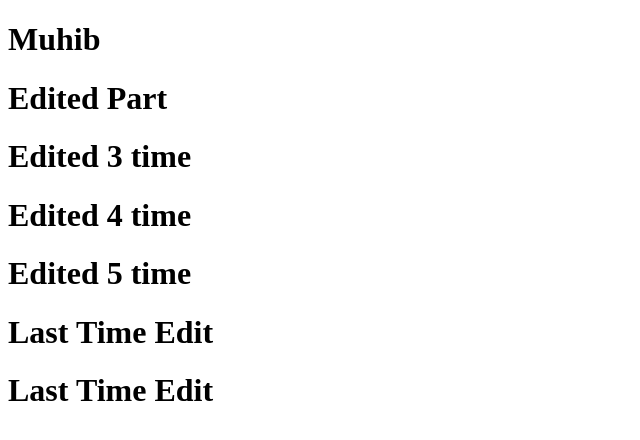
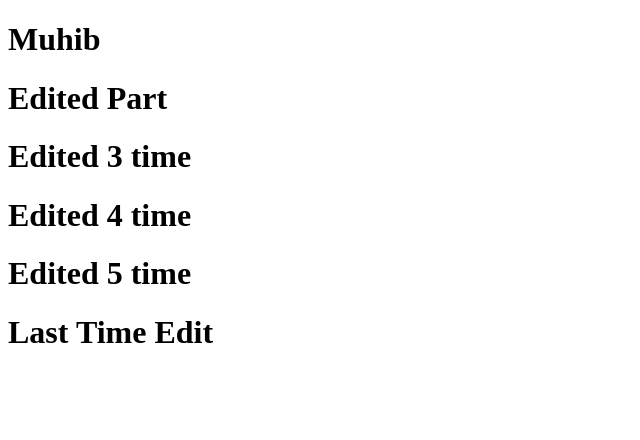
Before and after one commit to Muhibdad/Bootcamp2020, a plain HTML site: page index.html in a window 1280 px wide. Shown: the whole page, without its empty margins (0-640 px from the left). Drawn offline with Linux system fonts and the light colour scheme.

Commit message:
Update index.html

```diff
--- a/index.html
+++ b/index.html
@@ -12,6 +12,5 @@
     <h1>Edited 4 time</h1>
     <h1>Edited 5 time</h1>
     <h1>Last Time Edit</h1>
-    <h1>Last Time Edit</h1>
 </body>
 </html>
```
